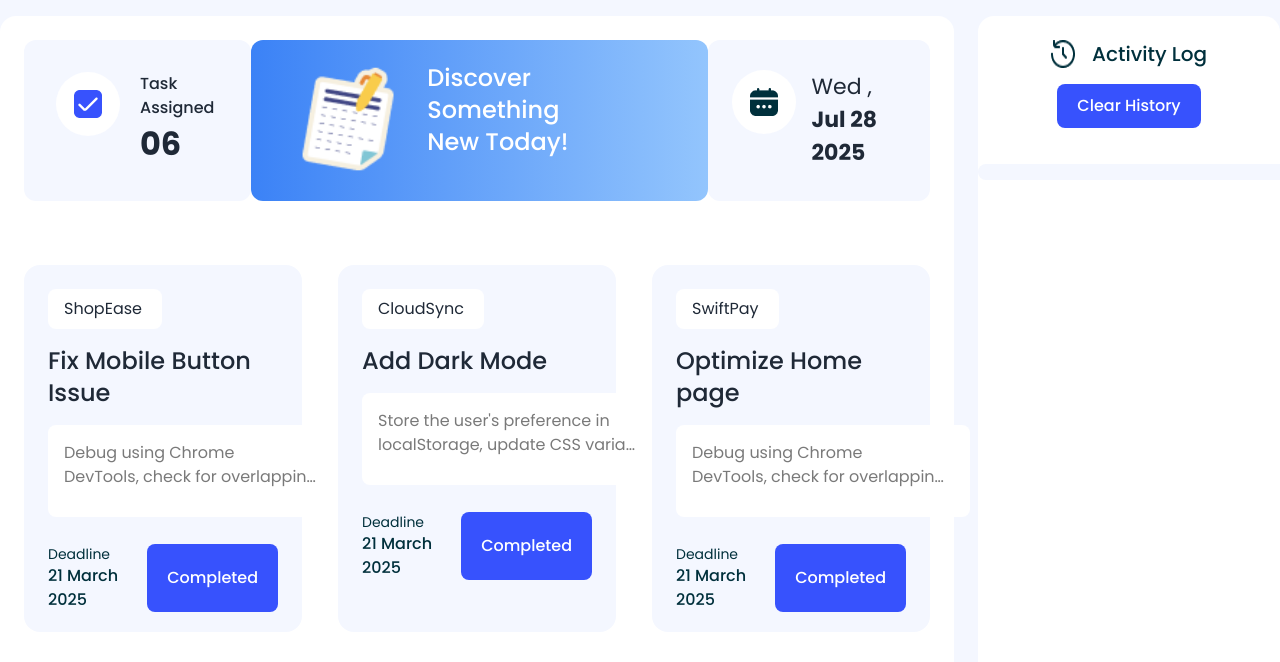
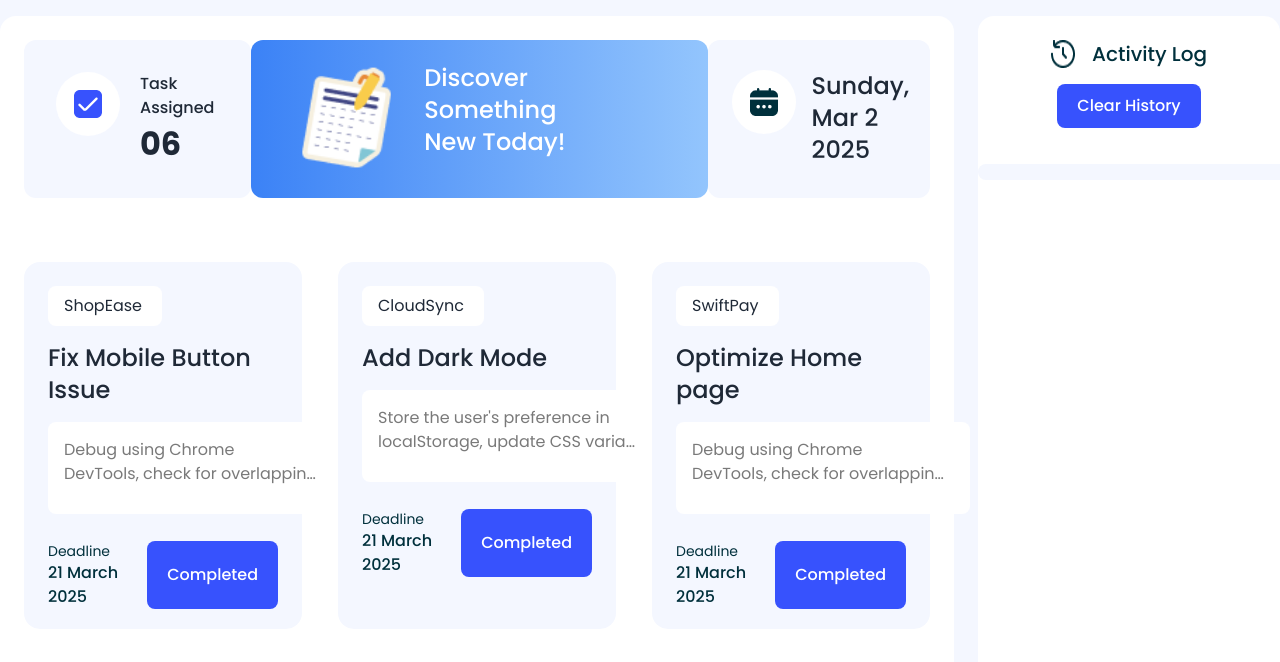
Before and after one commit to Samiul821/assingment-5, a plain HTML site: page index.html in a window 1280 px wide. Shown: the part 136-798 px from the top of the page. Drawn offline with nearby package versions, Linux system fonts and the light colour scheme.

Commit message:
current date added

```diff
--- a/JS/main.js
+++ b/JS/main.js
@@ -1,3 +1,8 @@
+// blog.html
+document.getElementById("blog-page").addEventListener("click", function () {
+  window.location.href = "./blog.html";
+});
+
 // Background random color
 document
   .getElementById("random-color-btn")
@@ -6,13 +11,48 @@ document
     document.body.style.backgroundColor = randomColor;
   });
 
-// blog.html
-document.getElementById("blog-page").addEventListener("click", function () {
-  window.location.href = "./blog.html";
-});
+function showCurrentDate() {
+  const now = new Date();
+
+  const days = [
+    "Sunday",
+    "Monday",
+    "Tuesday",
+    "Wednesday",
+    "Thursday",
+    "Friday",
+    "Saturday",
+  ];
+  const dayName = days[now.getDay()];
+
+  const months = [
+    "Jan",
+    "Feb",
+    "Mar",
+    "Apr",
+    "May",
+    "Jun",
+    "Jul",
+    "Aug",
+    "Sep",
+    "Oct",
+    "Nov",
+    "Dec",
+  ];
+  const monthName = months[now.getMonth()];
+
+  const dayNumber = now.getDate();
+  const year = now.getFullYear();
+
+  const formattedDate = `${dayName},<br>${monthName} ${dayNumber} ${year}`;
+
+  document.getElementById("current-date").innerHTML = formattedDate;
+}
+
+showCurrentDate();
 
 // Task section
-// card 1
+// // card 1
 document.getElementById("card-btn").addEventListener("click", function (event) {
   event.preventDefault();
   const button = document.getElementById("card-btn");
--- a/index.html
+++ b/index.html
@@ -68,9 +68,7 @@
                             <img src="assets/calender.png" alt="">
                         </div>
                     </div>
-                    <h3 id="date" class="text-[22px]">Wed ,<br>
-                        <span class="font-bold">Jul 28 2025</span>
-                    </h3>
+                    <h1 id="current-date" class="text-2xl font-medium"></h1>
                 </div>
             </div>
 
@@ -95,7 +93,7 @@
                             <h3 class="text-[#00303C] font-medium">21 March 2025</h3>
                         </div>
                         <button id="card-btn"
-                            class="bg-[#3752FD] py-[10px] px-5 rounded-lg text-white font-medium">Completed</button>
+                            class="card-btn bg-[#3752FD] py-[10px] px-5 rounded-lg text-white font-medium">Completed</button>
                     </div>
                 </div>
                 <!-- card 2 -->
@@ -116,7 +114,7 @@
                             <h3 class="text-[#00303C] font-medium">21 March 2025</h3>
                         </div>
                         <button id="card-btn2"
-                            class="bg-[#3752FD] py-[10px] px-5 rounded-lg text-white font-medium">Completed</button>
+                            class="card-btn bg-[#3752FD] py-[10px] px-5 rounded-lg text-white font-medium">Completed</button>
                     </div>
                 </div>
                 <!-- card 3 -->
@@ -138,7 +136,7 @@
                             <h3 class="text-[#00303C] font-medium">21 March 2025</h3>
                         </div>
                         <button id="card-btn3"
-                            class="bg-[#3752FD] py-[10px] px-5 rounded-lg text-white font-medium">Completed</button>
+                            class="card-btn bg-[#3752FD] py-[10px] px-5 rounded-lg text-white font-medium">Completed</button>
                     </div>
                 </div>
                 <!-- card 4 -->
@@ -160,7 +158,7 @@
                             <h3 class="text-[#00303C] font-medium">21 March 2025</h3>
                         </div>
                         <button id="card-btn4"
-                            class="bg-[#3752FD] py-[10px] px-5 rounded-lg text-white font-medium">Completed</button>
+                            class="card-btn bg-[#3752FD] py-[10px] px-5 rounded-lg text-white font-medium">Completed</button>
                     </div>
                 </div>
                 <!-- card 5 -->
@@ -182,7 +180,7 @@
                             <h3 class="text-[#00303C] font-medium">21 March 2025</h3>
                         </div>
                         <button id="card-btn5"
-                            class="bg-[#3752FD] py-[10px] px-5 rounded-lg text-white font-medium">Completed</button>
+                            class="card-btn bg-[#3752FD] py-[10px] px-5 rounded-lg text-white font-medium">Completed</button>
                     </div>
                 </div>
                 <!-- card 6 -->
@@ -204,7 +202,7 @@
                             <h3 class="text-[#00303C] font-medium">21 March 2025</h3>
                         </div>
                         <button id="card-btn6"
-                            class="bg-[#3752FD] py-[10px] px-5 rounded-lg text-white font-medium">Completed</button>
+                            class="card-btn bg-[#3752FD] py-[10px] px-5 rounded-lg text-white font-medium">Completed</button>
                     </div>
                 </div>
             </div>
@@ -216,7 +214,8 @@
                 <h2 class="text-xl font-medium text-[#00303C]">Activity Log</h2>
             </div>
             <div class="justify-center flex mb-9">
-                <button id="clear-history" class="bg-[#3752FD] py-[10px] px-5 rounded-lg text-white font-medium">Clear History</button>
+                <button id="clear-history" class="bg-[#3752FD] py-[10px] px-5 rounded-lg text-white font-medium">Clear
+                    History</button>
             </div>
             <div id="activity-log" class="bg-[#f4f7ff] w-[318px] mx-auto py-2 px-3 rounded-lg space-y-4">
 
```
